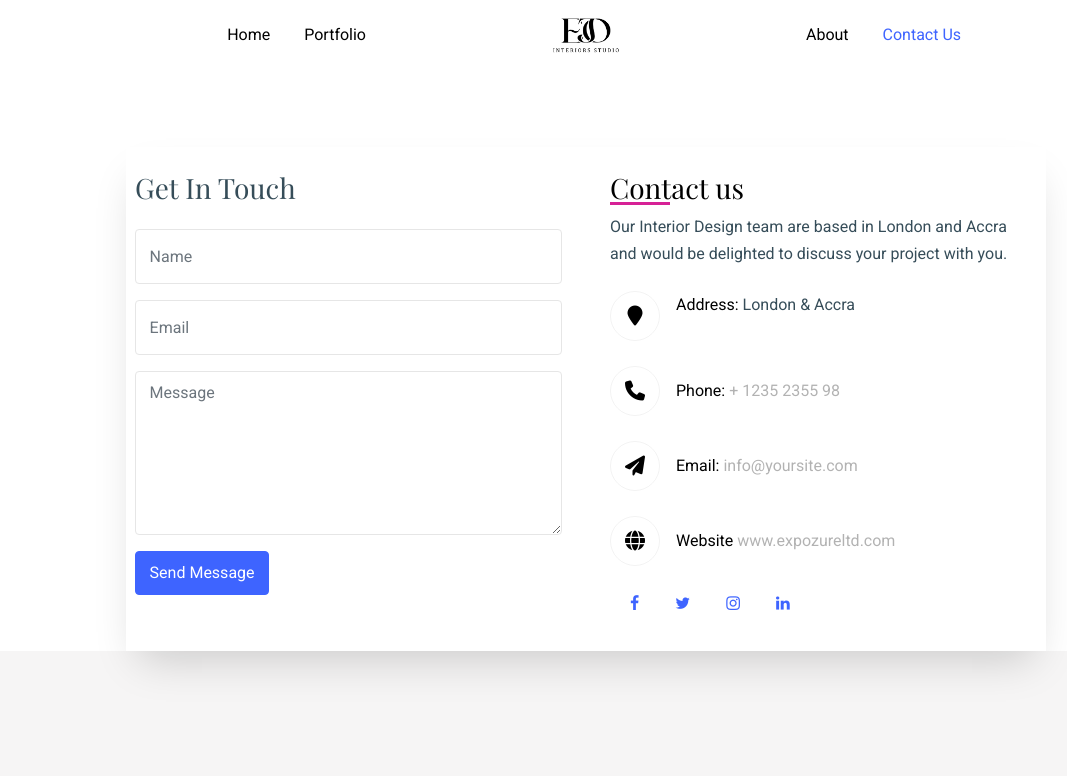
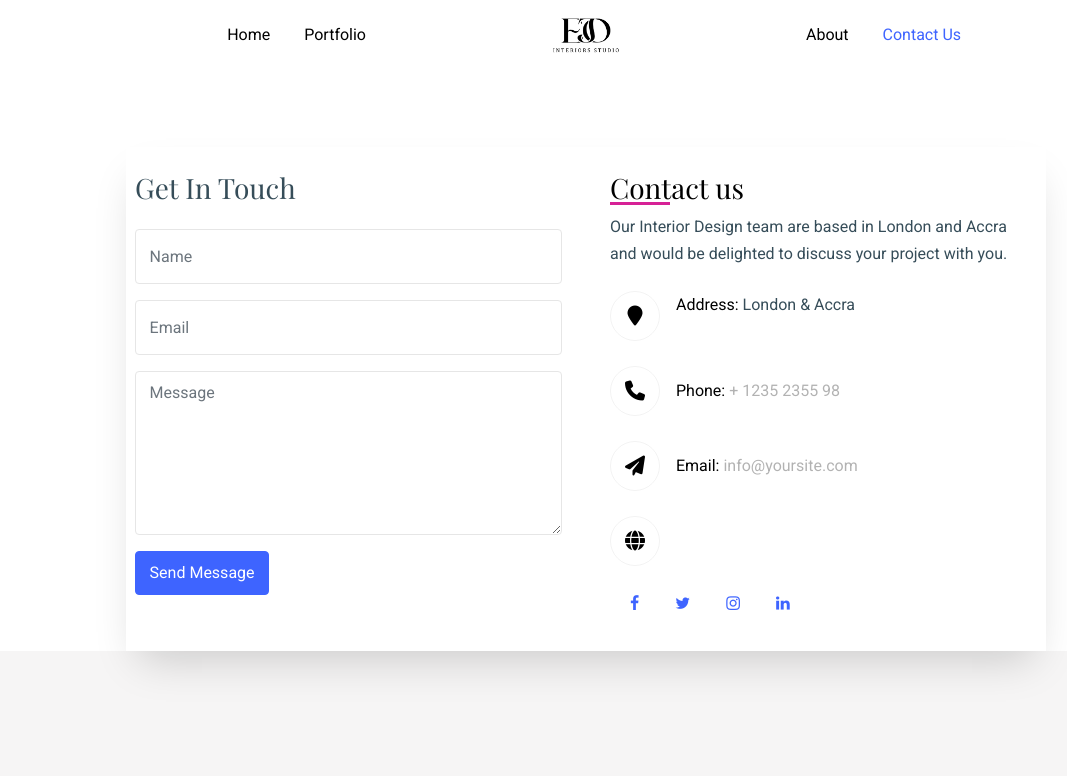
Before and after one commit to Expozure/E-J-O.github.io, a plain HTML site: page contact.html in a window 1280 px wide. Shown: the top 776 px of the page, without its empty margins (54-1121 px from the left). Drawn offline with nearby package versions, Linux system fonts and the light colour scheme; files whose address does not match are found by name; a web font is replaced by a local one.

Commit message:
Website removed from contact info

```diff
--- a/contact.html
+++ b/contact.html
@@ -136,9 +136,6 @@
 				        		<div class="icon d-flex align-items-center justify-content-center">
 				        			<span class="fa fa-globe"></span>
 				        		</div>
-				        		<div class="text pl-3">
-					            <p><span>Website</span> <a href="https://www.expozureltd.com/" style="color:dark grey;">www.expozureltd.com</a></p>
-					          </div>
 				          </div>
 						  <a href="#about-section" class="smoothscroll pl-0 pr-3" style="margin-left:20px;"><span class="icon-facebook"></span></a>
 						  <a href="#" class="pl-3 pr-3"><span class="icon-twitter"></span></a>
```
